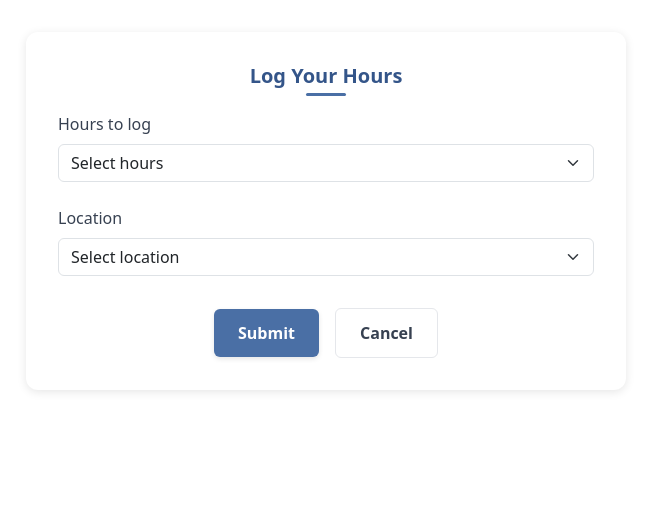
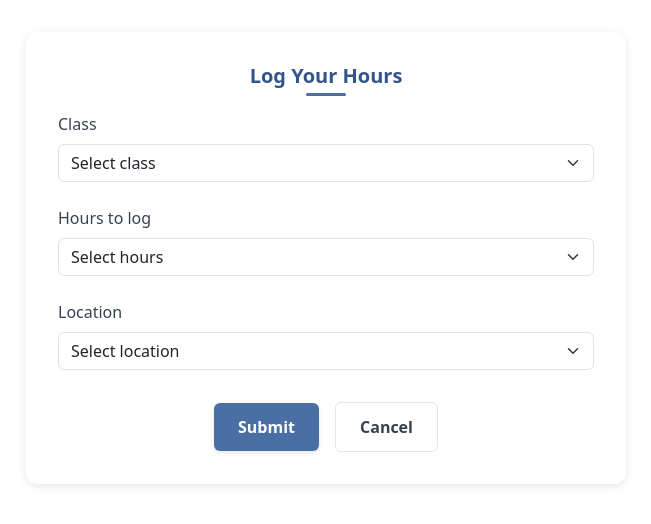
Before and after one commit to Sharion2023/Homeschool-tracker, a React (Create React App) app: page /AddHours in a window 1280 px wide. Shown: the top 524 px of the page, without its empty margins (314-965 px from the left). Built offline with nearby package versions, Linux system fonts and the light colour scheme.

Commit message:
Need to add class functionality.

```diff
--- a/src/App.js
+++ b/src/App.js
@@ -17,7 +17,6 @@ import { all } from '@awesome.me/kit-KIT_CODE/icons'
 library.add(...all)*/
 
 function App() {
-  const [current, setCurrentHours] = useState(0);
   const [coreHours, setCoreHours] = useState(0);
   const [regLocationHours, setRegLocationHours] = useState(0);
 
@@ -39,8 +38,8 @@ function App() {
       <Route
         path="/CurrentHours"
         element={<CurrentHours />}
-        current={current}
-        setCurrent={setCurrentHours}
+        // current={current}
+        // setCurrent={setCurrentHours}
       />
       <Route path="/AddNewClass" element={<AddNewClass />} />
     </Routes>
--- a/src/Components/AddHours.js
+++ b/src/Components/AddHours.js
@@ -18,7 +18,7 @@ export default function AddHours() {
 
   const handleHoursChange = (event) => {
     setAddHours(event.target.value);
-    console.log(addHours);
+    console.log("Adding hours:" + addHours);
   };
 
   const handleSubmit = (event) => {
@@ -28,6 +28,8 @@ export default function AddHours() {
     console.log("Submitted location:", location);
     console.log("hours changed");
     console.log("Submitted hours:", addHours);
+    //add hours at location to database
+
     // Reset the text field after submission (optional)
     //setLocation('');
   };
@@ -35,6 +37,19 @@ export default function AddHours() {
   return (
     <form className="hours-form">
       <h3 className="hours-form-title">Log Your Hours</h3>
+
+      <div className="form-group">
+        <label className="form-label">Class</label>
+        <select
+          className="form-select"
+          value={location}
+          onChange={handleLocationChange}
+        >
+          <option value="">Select class</option>
+          <option value="Home">Home Location</option>
+          <option value="Other">Other</option>
+        </select>
+      </div>
 
       <div className="form-group">
         <label className="form-label">Hours to log</label>
--- a/src/Components/CurrentHours.js
+++ b/src/Components/CurrentHours.js
@@ -3,6 +3,7 @@ import AddHours from "./AddHours";
 import { Container } from "react-bootstrap";
 
 export default function CurrentHours() {
+  const [current, setCurrentHours] = useState(0);
   return (
     <Container>
       <div className="hours-display">
@@ -11,7 +12,7 @@ export default function CurrentHours() {
         <div className="hours-metrics">
           <div className="hours-metric">
             <span className="hours-metric-label">Cumulative Hours</span>
-            <span className="hours-metric-value">{AddHours.current}</span>
+            <span className="hours-metric-value">{current}</span>
           </div>
 
           <div className="hours-metric">
--- a/src/Components/Home.js
+++ b/src/Components/Home.js
@@ -22,7 +22,7 @@ export default function Home() {
             href="/CurrentHours"
             role="button"
           >
-            <button className="App-button">Current Hours</button>
+            <button className="App-button">See Current Hours</button>
           </a>
 
           <a className="btn btn-lg btn primary" href="/AddHours" role="button">
```
